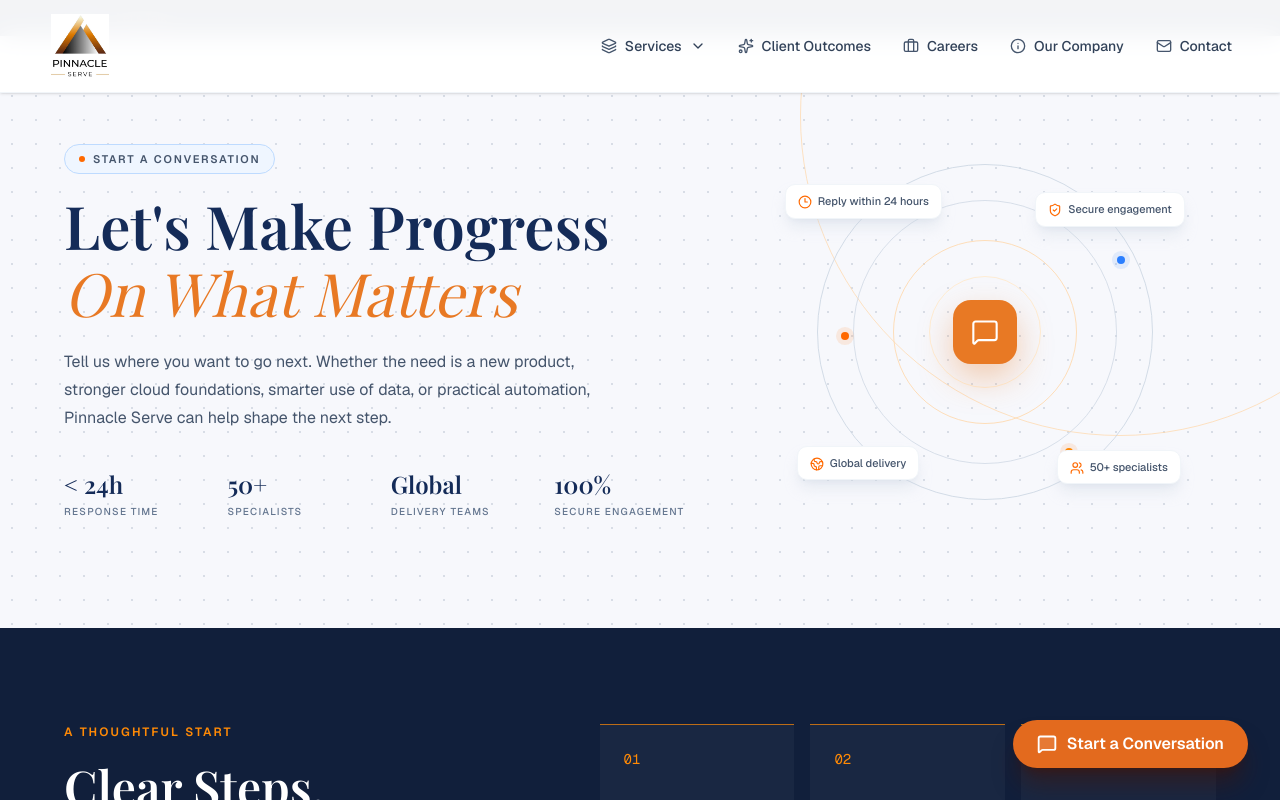
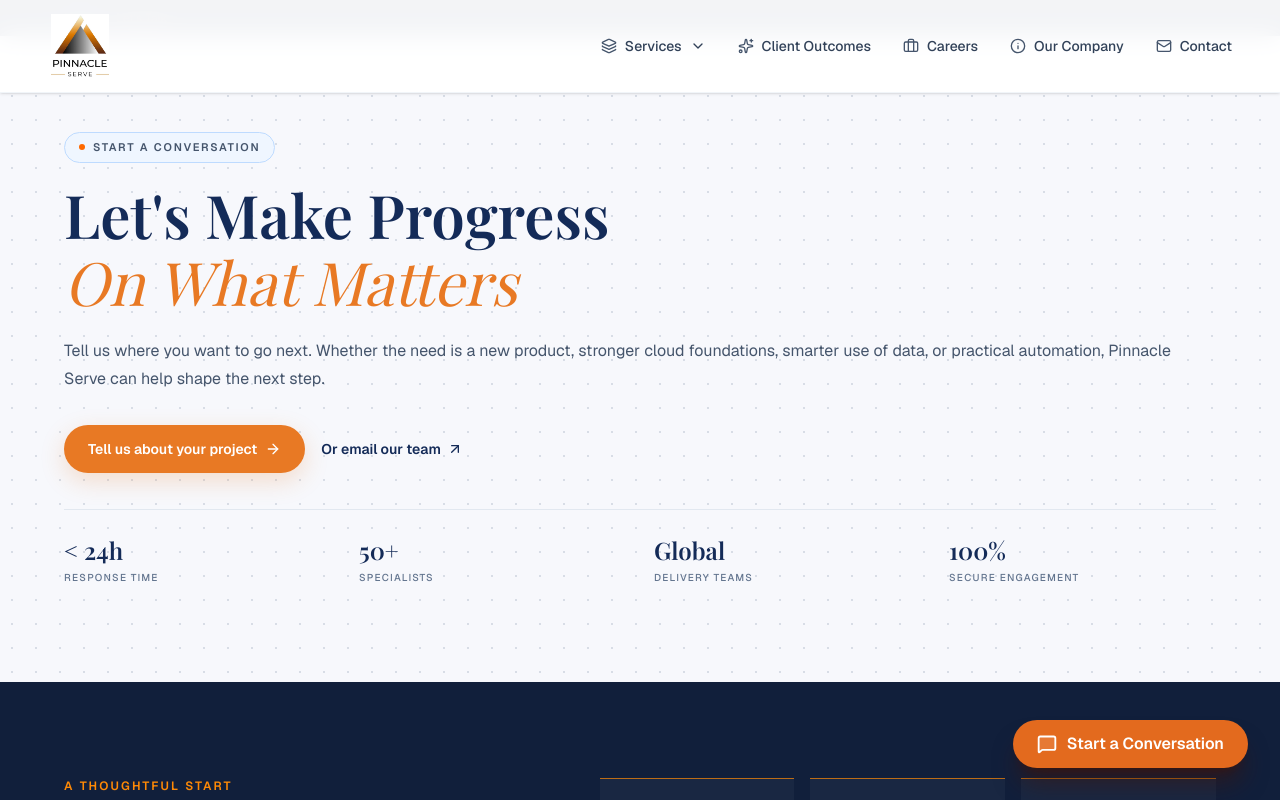
Before and after one commit to deepaksinghgusain/pinnacle, a Next.js app: page /contact in a window 1280 px wide. Shown: the top 800 px of the page. Built offline with nearby package versions, Linux system fonts and the light colour scheme.

Commit message:
remove sperical

```diff
--- a/app/(guest)/contact/page.tsx
+++ b/app/(guest)/contact/page.tsx
@@ -117,11 +117,11 @@ export default function ContactPage() {
       </div>
 
       <main>
-        <section className="relative isolate overflow-hidden bg-[#f7f8fc] px-6 pb-20 pt-16 sm:px-10 sm:pb-24 sm:pt-20 lg:px-16 lg:pt-24">
+        <section className="relative isolate w-full overflow-hidden bg-[#f7f8fc] px-6 pb-20 pt-16 sm:px-10 sm:pb-24 sm:pt-20 lg:px-16 lg:pt-24">
           <div className="pointer-events-none absolute inset-0 opacity-40 [background-image:radial-gradient(#aab4c5_0.8px,transparent_0.8px)] [background-size:24px_24px]" />
-          <div className="pointer-events-none absolute -right-40 -top-60 h-[640px] w-[640px] rounded-full border border-orange-200/70" />
-          <div className="relative mx-auto grid max-w-7xl items-center gap-12 lg:grid-cols-[1.15fr_0.85fr] lg:gap-16">
-            <div className="max-w-2xl">
+          <div className="pointer-events-none absolute -right-40 -top-60 h-[640px] rounded-full border border-orange-200/70" />
+          <div className="relative mx-auto w-full">
+            <div className="w-full">
               <div className="mb-5 inline-flex items-center gap-2 rounded-full border border-blue-200 bg-blue-50 px-3.5 py-1.5 text-[11px] font-semibold tracking-[0.16em] text-slate-600 uppercase">
                 <span className="h-1.5 w-1.5 rounded-full bg-orange-500" />
                 Start a conversation
@@ -132,18 +132,35 @@ export default function ContactPage() {
                   On What Matters
                 </span>
               </h1>
-              <p className="mt-6 max-w-xl text-sm leading-7 text-slate-600 sm:text-base">
+              <p className="mt-6 text-sm leading-7 text-slate-600 sm:text-base">
                 Tell us where you want to go next. Whether the need is a new product, stronger cloud foundations, smarter use of data, or practical automation, Pinnacle Serve can help shape the next step.
               </p>
 
-              <div className="mt-9 grid grid-cols-2 gap-x-7 gap-y-6 sm:grid-cols-4">
+              <div className="mt-8 flex flex-wrap items-center gap-4">
+                <Link
+                  href="#send-message"
+                  className="inline-flex h-12 items-center gap-2 rounded-full bg-[#e87924] px-6 text-sm font-semibold text-white shadow-[0_8px_24px_rgba(232,121,36,0.22)] transition hover:-translate-y-0.5 hover:bg-[#d66d1e] focus-visible:outline-2 focus-visible:outline-offset-2 focus-visible:outline-orange-600"
+                >
+                  Tell us about your project
+                  <ArrowRight className="h-4 w-4" />
+                </Link>
+                <a
+                  href="mailto:contact@pinnacleserve.com"
+                  className="inline-flex min-h-11 items-center text-sm font-semibold text-[#142b58] transition hover:text-[#e87924]"
+                >
+                  Or email our team
+                  <ArrowUpRight className="ml-1.5 h-4 w-4" />
+                </a>
+              </div>
+
+              <div className="mt-9 grid grid-cols-2 gap-x-7 gap-y-5 border-t border-slate-200 pt-6 sm:grid-cols-4">
                 <div>
                   <p className="font-serif text-2xl font-semibold text-[#142b58]">&lt; 24h</p>
-                <p className="mt-1 text-[10px] leading-4 font-medium tracking-[0.12em] text-slate-500 uppercase">Response time</p>
+                  <p className="mt-1 text-[10px] leading-4 font-medium tracking-[0.12em] text-slate-500 uppercase">Response time</p>
                 </div>
                 <div>
                   <p className="font-serif text-2xl font-semibold text-[#142b58]">50+</p>
-                <p className="mt-1 text-[10px] leading-4 font-medium tracking-[0.12em] text-slate-500 uppercase">Specialists</p>
+                  <p className="mt-1 text-[10px] leading-4 font-medium tracking-[0.12em] text-slate-500 uppercase">Specialists</p>
                 </div>
                 <div>
                   <p className="font-serif text-2xl font-semibold text-[#142b58]">Global</p>
@@ -153,32 +170,6 @@ export default function ContactPage() {
                   <p className="font-serif text-2xl font-semibold text-[#142b58]">100%</p>
                   <p className="mt-1 text-[10px] leading-4 font-medium tracking-[0.12em] text-slate-500 uppercase">Secure engagement</p>
                 </div>
-              </div>
-            </div>
-
-            <div className="relative mx-auto flex aspect-square w-full max-w-[400px] items-center justify-center" aria-label="Contact Pinnacle Serve">
-              <div className="absolute inset-[8%] rounded-full border border-slate-300/80" />
-              <div className="absolute inset-[17%] rounded-full border border-slate-300/70" />
-              <div className="absolute inset-[27%] rounded-full border border-orange-200/80" />
-              <div className="absolute inset-[36%] rounded-full border border-orange-100" />
-              <span className="absolute left-[14%] top-[50%] h-2 w-2 rounded-full bg-orange-500 shadow-[0_0_0_5px_rgba(249,115,22,0.12)]" />
-              <span className="absolute right-[15%] top-[31%] h-2 w-2 rounded-full bg-blue-500 shadow-[0_0_0_5px_rgba(59,130,246,0.12)]" />
-              <span className="absolute bottom-[19%] right-[28%] h-2 w-2 rounded-full bg-orange-400 shadow-[0_0_0_5px_rgba(249,115,22,0.12)]" />
-              <div className="relative z-10 flex h-16 w-16 items-center justify-center rounded-2xl bg-[#e87924] text-white shadow-[0_14px_34px_rgba(232,121,36,0.35)]">
-                <MessageSquare className="h-7 w-7" strokeWidth={1.8} />
-              </div>
-
-              <div className="absolute left-0 top-[13%] rounded-lg border border-slate-100 bg-white px-3 py-2 text-[11px] font-medium text-slate-600 shadow-lg shadow-slate-300/40">
-                <Clock3 className="mr-1.5 inline h-3.5 w-3.5 text-orange-500" />Reply within 24 hours
-              </div>
-              <div className="absolute right-0 top-[15%] rounded-lg border border-slate-100 bg-white px-3 py-2 text-[11px] font-medium text-slate-600 shadow-lg shadow-slate-300/40">
-                <ShieldCheck className="mr-1.5 inline h-3.5 w-3.5 text-orange-500" />Secure engagement
-              </div>
-              <div className="absolute bottom-[13%] left-[3%] rounded-lg border border-slate-100 bg-white px-3 py-2 text-[11px] font-medium text-slate-600 shadow-lg shadow-slate-300/40">
-                <Globe2 className="mr-1.5 inline h-3.5 w-3.5 text-orange-500" />Global delivery
-              </div>
-              <div className="absolute bottom-[12%] right-[1%] rounded-lg border border-slate-100 bg-white px-3 py-2 text-[11px] font-medium text-slate-600 shadow-lg shadow-slate-300/40">
-                <Users className="mr-1.5 inline h-3.5 w-3.5 text-orange-500" />50+ specialists
               </div>
             </div>
           </div>
```
